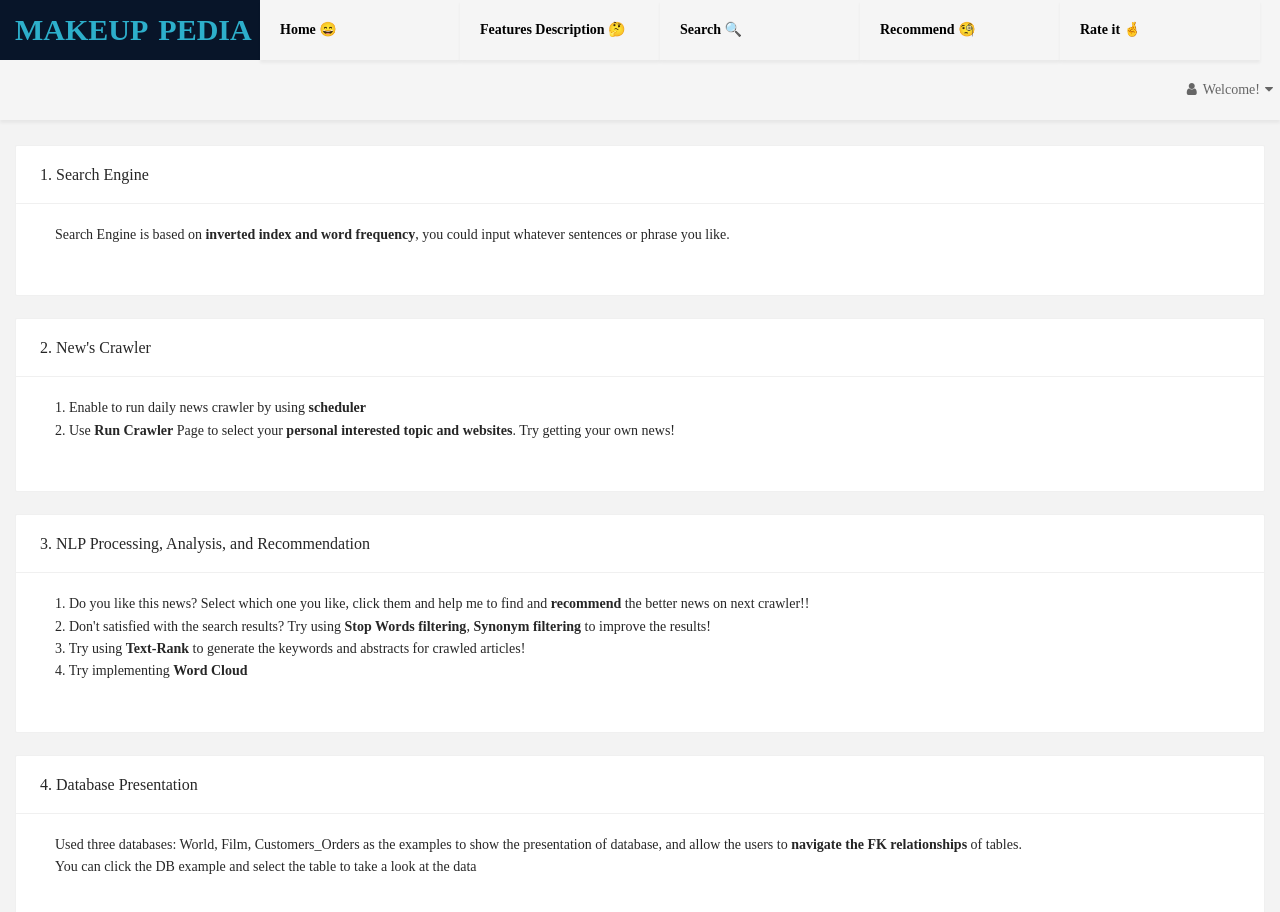
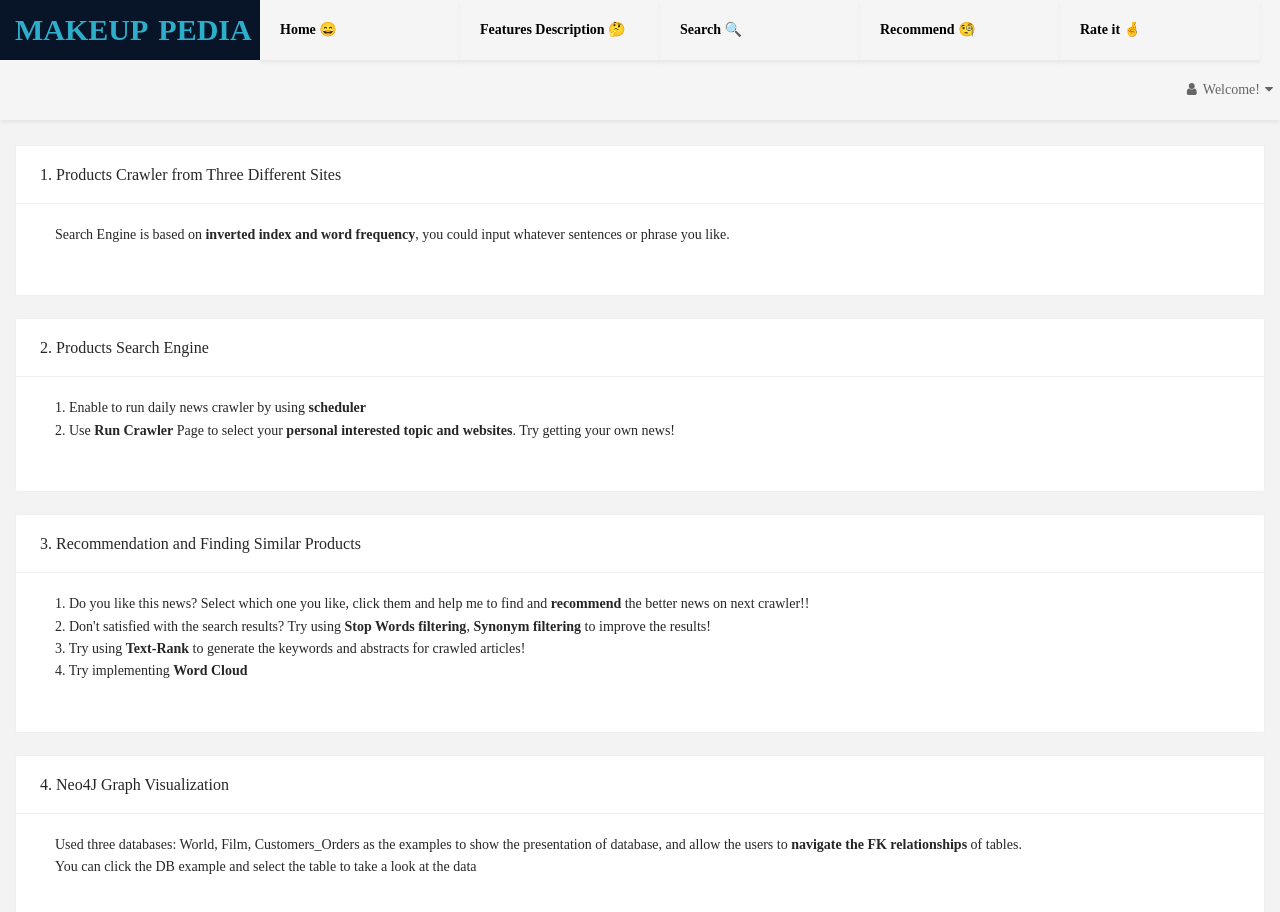
Before and after one commit to ericwang97/makeup-pedia, a React app in the folder Frontend/: page /features in a window 1280 px wide. Shown: the top 912 px of the page. Built offline with nearby package versions, Linux system fonts and the light colour scheme.

Commit message:
update search feature

```diff
--- a/Frontend/src/Page/feature.js
+++ b/Frontend/src/Page/feature.js
@@ -12,14 +12,14 @@ class Feature extends React.Component{
             <div id="page-wrapper">
                 <PageTitle title="FEATURES DESCRIPTION"/>
                 <div className="row">
-                    <Card title="1. Search Engine" >
+                    <Card title="1. Products Crawler from Three Different Sites" >
                         <div className="col-md-12">
                             <h5>Search Engine is based on <b>inverted index and word frequency</b>, you could input whatever sentences or phrase you like. </h5>
                             <div>&nbsp;&nbsp;</div>
                         </div>
                     </Card>
                     <div>&nbsp;&nbsp;</div>
-                    <Card title="2. New's Crawler" >
+                    <Card title="2. Products Search Engine" >
                         <div className="col-md-12">
                             <h5>1. Enable to run daily news crawler by using <b>scheduler</b></h5>
                             <h5>2. Use <b>Run Crawler</b> Page to select your <b>personal interested topic and websites</b>. Try getting your own news!</h5>
@@ -27,7 +27,7 @@ class Feature extends React.Component{
                         </div>
                     </Card>
                     <div>&nbsp;&nbsp;</div>
-                    <Card title="3. NLP Processing, Analysis, and Recommendation" >
+                    <Card title="3. Recommendation and Finding Similar Products" >
                         <div className="col-md-12">
                             <h5>1. Do you like this news? Select which one you like, click them and help me to find and <b>recommend</b> the better news on next crawler!!</h5>
                             <h5>2. Don't satisfied with the search results? Try using <b>Stop Words filtering</b>, <b>Synonym filtering</b> to improve the results!</h5>
@@ -37,7 +37,7 @@ class Feature extends React.Component{
                         </div>
                     </Card>
                     <div>&nbsp;&nbsp;</div>
-                    <Card title="4. Database Presentation" >
+                    <Card title="4. Neo4J Graph Visualization" >
                         <div className="col-md-12">
                             <h5>Used three databases: World, Film, Customers_Orders as the examples to show the presentation of database, and allow the users to <b>navigate the FK relationships</b> of tables. </h5>
                             <h5>You can click the DB example and select the table to take a look at the data</h5>
--- a/Frontend/src/Page/home.js
+++ b/Frontend/src/Page/home.js
@@ -14,21 +14,23 @@ class Home extends React.Component{
                 <div className="row">
                     <Card title="Greeting" >
                     <div className="col-md-12">
-                        <h5>Hey! Greeting from Liwei Wang!</h5>
-                        <h5>This is my first full stack application, <b>individually</b>. Thank you for trying this!</h5>
+                        <h5>Hey! Greeting from Liwei Wang and Jiaying Wang!</h5>
+                        <h5>Thank you for trying this wonderful Makeup-Pedia!</h5>
                         <div>&nbsp;&nbsp;</div>
-                        <h5>This is a <b>integrated information System</b>. See <b>Features Description</b> to find more details!</h5>
+                        <h5>This is an <b>integrated make-up products websites based on Knowledge Graph</b>. See <b>Features Description</b> to find more details!</h5>
                         <div>&nbsp;&nbsp;</div>
                     </div>
                     </Card>
                     <div>&nbsp;&nbsp;</div>
+                    <div><img src="https://www.beautypedia.com/wp-content/uploads/2018/08/bp-home-header.jpg"/></div>
                     <div>&nbsp;&nbsp;</div>
                     <Card title="Pipeline and Technology Stack" >
                         <div className="col-md-12">
-                            <h5><b>Backend: </b> Python + Flask REST API + MySQL + Firebase</h5>
+                            <h5><b>Backend: </b> Python + Flask REST API + Neo4J, Py2Neo</h5>
                             <h5><b>Front-end: </b> REACT.JS + ANT Design components</h5>
-                            <h5><b>News Crawler: </b> Docker + Scrapy/Splash</h5>
-                            <h5><b>NLP Processing and Analysis: </b> Text Similarity, TextRank, Stop Words Filtering, Synonym Detection, NLTK</h5>
+                            <h5><b>Products Crawler: </b> Docker + Scrapy/Splash + Selenium</h5>
+                            <h5><b>Entity Resolution: </b> String Similarity, NLTK</h5>
+                            <h5><b>Recommendation: </b> User-Based Collaborative Filtering, Embedding</h5>
                             <h5><b>Server and Deployment: </b> Amazon Web Server EC2, Multiprocessing, Scheduler</h5>
                             <div>&nbsp;&nbsp;</div>
                             <h5>So hard to make a full stack application, thank you for the people who helped and supported me.</h5>
```
Also changed, not shown: 1 other file (tests, documents, lock files or other folders).
